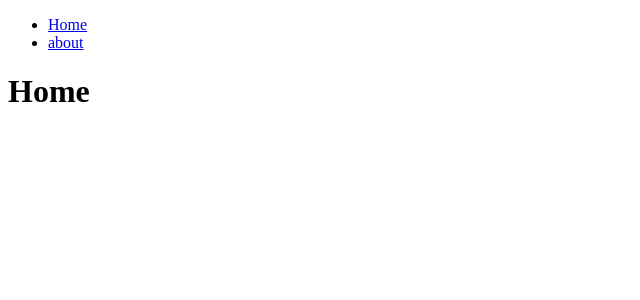
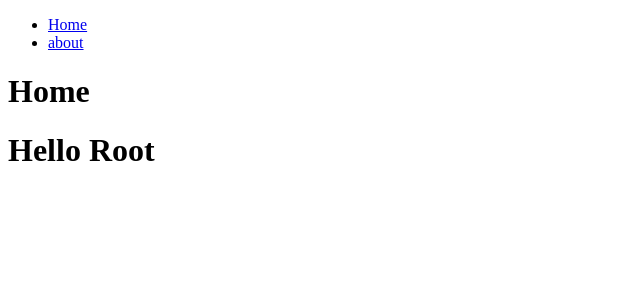
Before and after one commit to deopa0402/TypeScript-study, a React (Create React App) app: page / in a window 1280 px wide. Shown: the top 300 px of the page, without its empty margins (0-640 px from the left). Built offline with nearby package versions, Linux system fonts and the light colour scheme.

Commit message:
#4.2 createBrowserRouter (08:12) Root Router setup

```diff
--- a/src/Root.tsx
+++ b/src/Root.tsx
@@ -7,6 +7,7 @@
     <div>
       <Header />
       <Outlet />
+      <h1>Hello Root</h1>
     </div>
   );
 }
```
